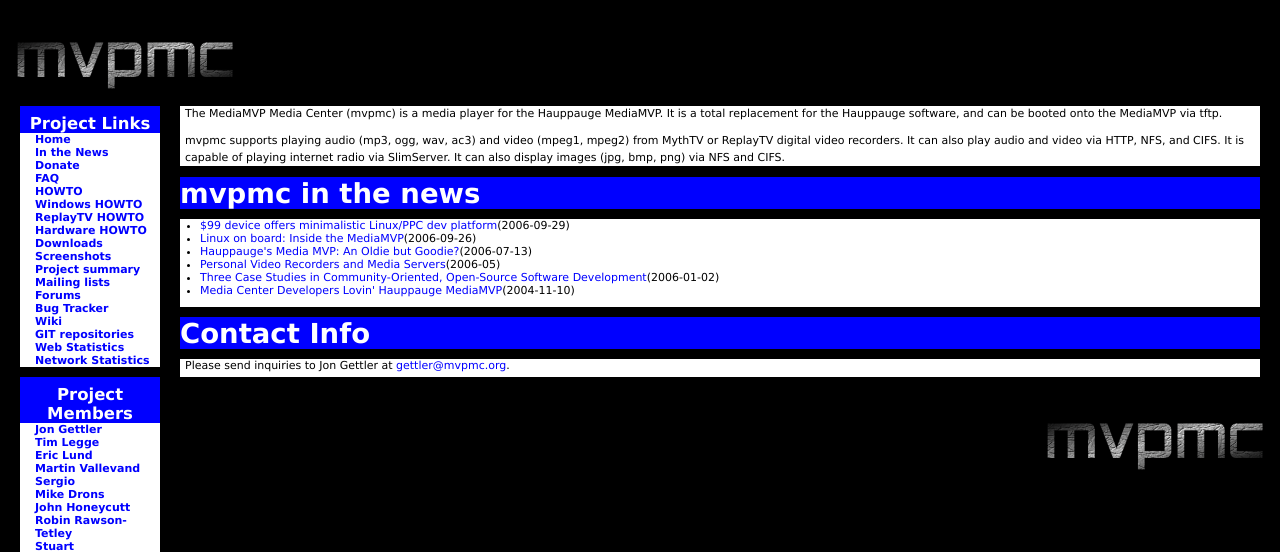
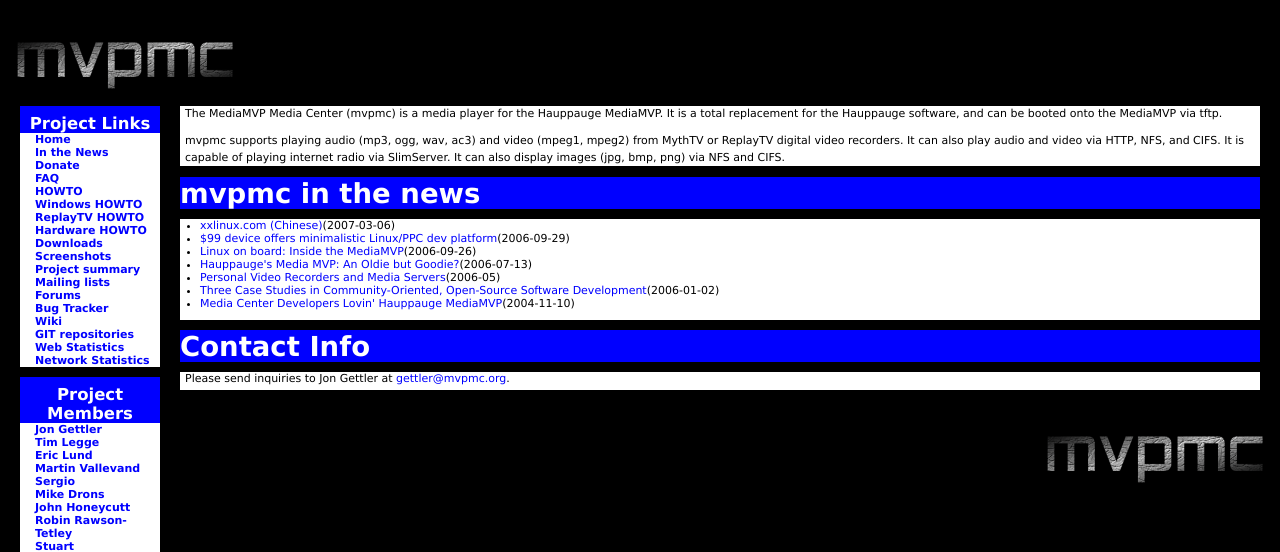
Before and after one commit to mvpmc/mvpmc.github.io, a PHP site: page /index.php?pg=press in a window 1280 px wide. Shown: the top 552 px of the page. Run offline with PHP 8.4, Linux system fonts and the light colour scheme.

Commit message:
Add a link to a Chinese article.

```diff
--- a/htdocs/press.php
+++ b/htdocs/press.php
@@ -17,6 +17,7 @@ function article($date, $url, $name)
     print "</a>($date)\n";
 }
 
+article("2007-03-06", "http://www.xxlinux.com/linux/article/development/embed/20070306/7811.html", "xxlinux.com (Chinese)");
 article("2006-09-29", "http://www.linuxdevices.com/news/NS6566396725.html", "$99 device offers minimalistic Linux/PPC dev platform");
 article("2006-09-26", "http://www-128.ibm.com/developerworks/linux/library/l-lobmediamvp.html", "Linux on board: Inside the MediaMVP");
 article("2006-07-13", "http://www.tomsnetworking.com/2006/07/13/hauppauge_media_mvp/index.html", "Hauppauge's Media MVP: An Oldie but Goodie?");
```
